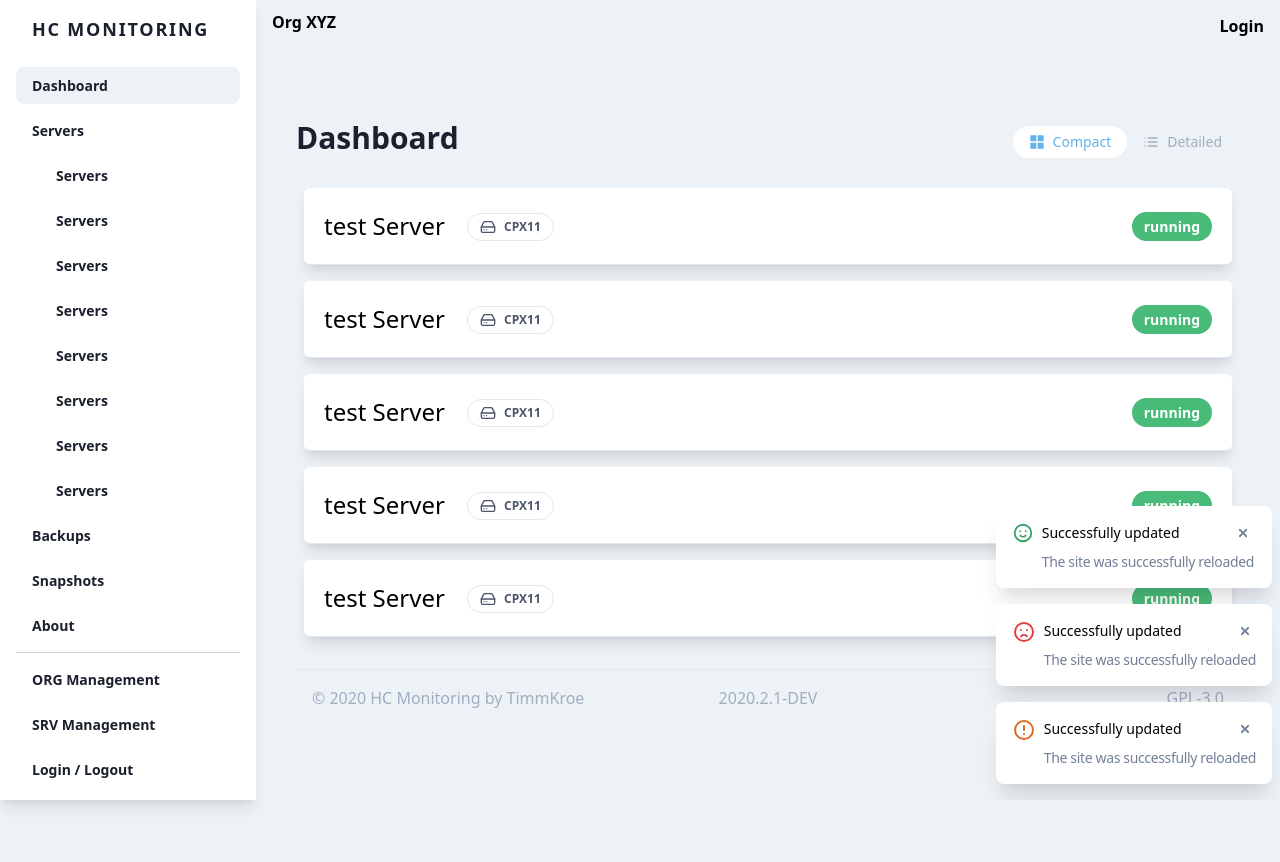
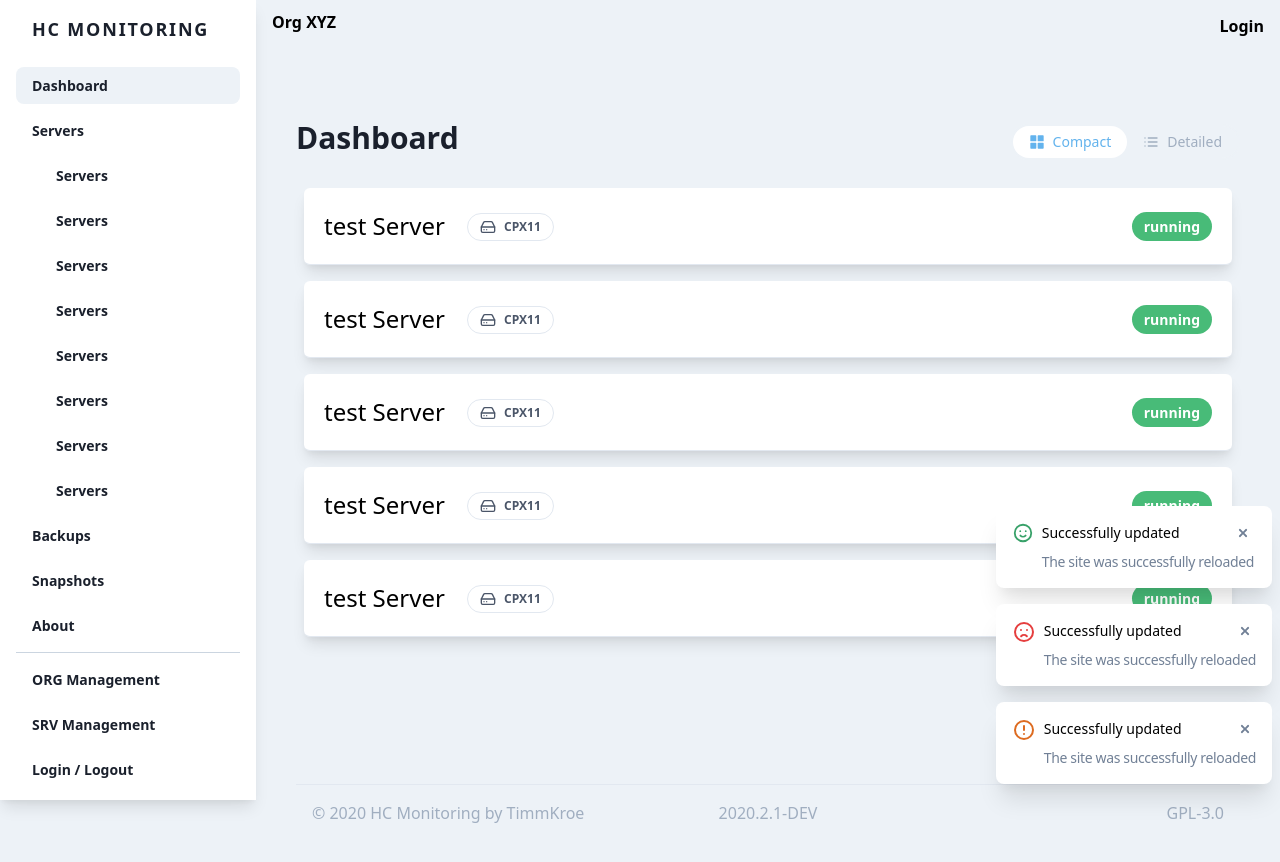
Before and after one commit to TimmKroe/HCMonitoring.WebAPP, a Vue app: page / in a window 1280 px wide. Shown: the top 862 px of the page. Before the commit the page ends 800 px from the top, so only its background shows below. Built offline with nearby package versions, Linux system fonts and the light colour scheme.

Commit message:
HCM-18
Signed-off-by: TimmKroe <kroeger.timm@gmx.de>

```diff
--- a/src/App.vue
+++ b/src/App.vue
@@ -44,9 +44,12 @@
 
                 <div class="container mx-auto mt-20 px-2 md:p-10">
 
-                    <router-view>
+                    <div class="min-h-footer">
+                        <router-view>
 
-                    </router-view>
+                        </router-view>
+                    </div>
+
 
                     <Footer/>
 
--- a/tailwind.js
+++ b/tailwind.js
@@ -3,6 +3,9 @@ module.exports = {
     extend: {},
     opacity: {
       '10': '.1'
+    },
+    minHeight: {
+      'footer': '40rem'
     }
   },
   variants: {},
```
